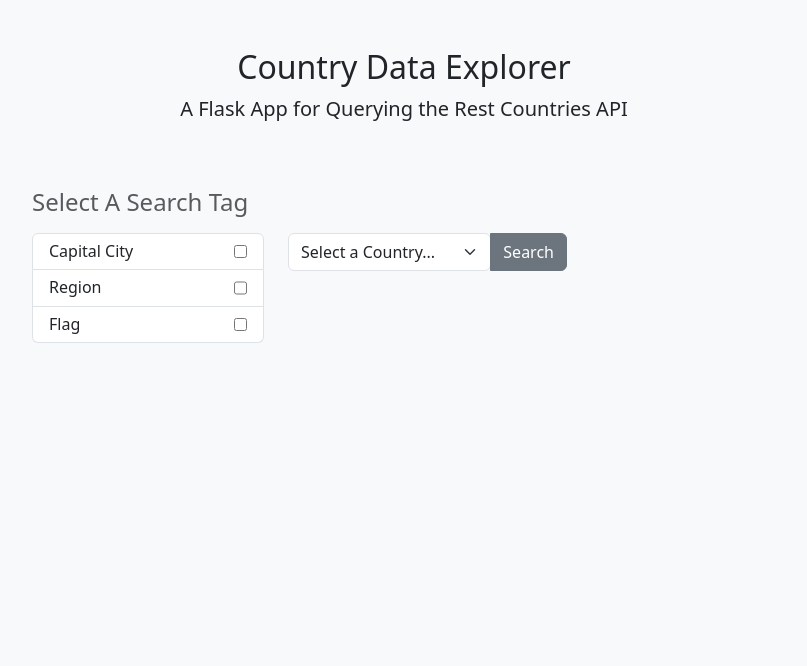
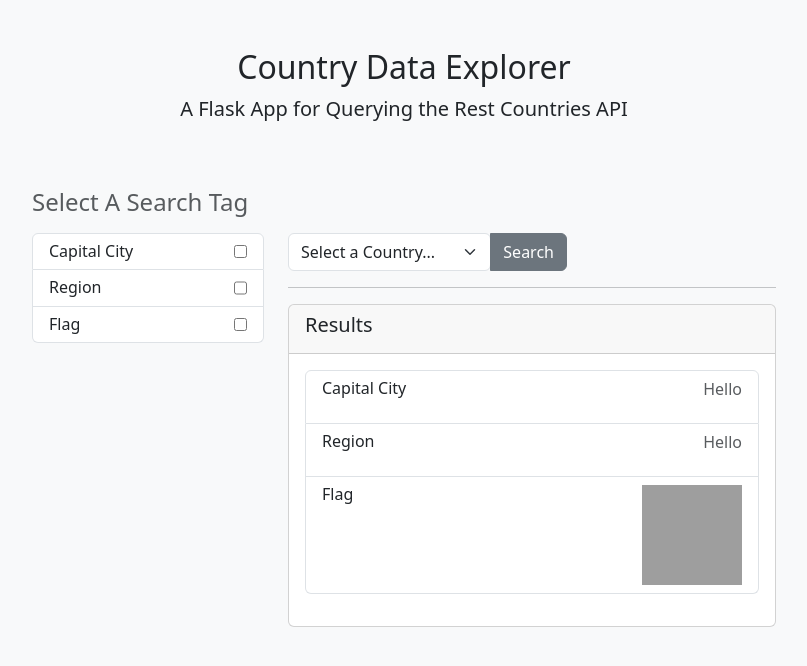
Before and after one commit to jeffrey990macharia0/country_data_api_explorer, a Flask app: page / in a window 1280 px wide. Shown: the top 666 px of the page, without its empty margins (236-1043 px from the left). Run offline with Flask 3, Linux system fonts and the light colour scheme; data that the repository does not hold is empty; grey boxes are pictures that could not be loaded.

Commit message:
Updated the frontend to show search results

```diff
--- a/templates/index.html
+++ b/templates/index.html
@@ -56,6 +56,48 @@
             </div>
             <button type="submit" class="btn btn-secondary">Search</button>
           </div>
+
+          <div class="row">
+            <div class="col-12">
+              <hr>
+            </div>
+            <div class="col-12">
+              <div class="card">
+                <div class="card-header">
+                  <h5>Results</h5>
+                </div>
+                <div class="card-body">
+                  <ul class="list-group mb-3">
+                    <li class="list-group-item d-flex justify-content-between lh-sm">
+                      <div>
+                        <h6 class="my-0">Capital City</h6>
+                      </div>
+                      <p class="text-muted">Hello</p>
+                    </li>
+                    <li class="list-group-item d-flex justify-content-between lh-sm">
+                      <div>
+                        <h6 class="my-0">Region</h6>
+                      </div>
+                      <p class="text-muted">Hello</p>
+                    </li>
+                    <li class="list-group-item d-flex justify-content-between lh-sm">
+                      <div>
+                        <h6 class="my-0">Flag</h6>
+                      </div>
+                      <img src="flag.url_png" alt="flag.url_png" height="100px" width="100px">
+                    </li>
+                  </ul>
+                </div>
+
+
+              </div>
+
+
+            </div>
+          </div>
+
+
+
         </div>
       </div>
     </div>
```
